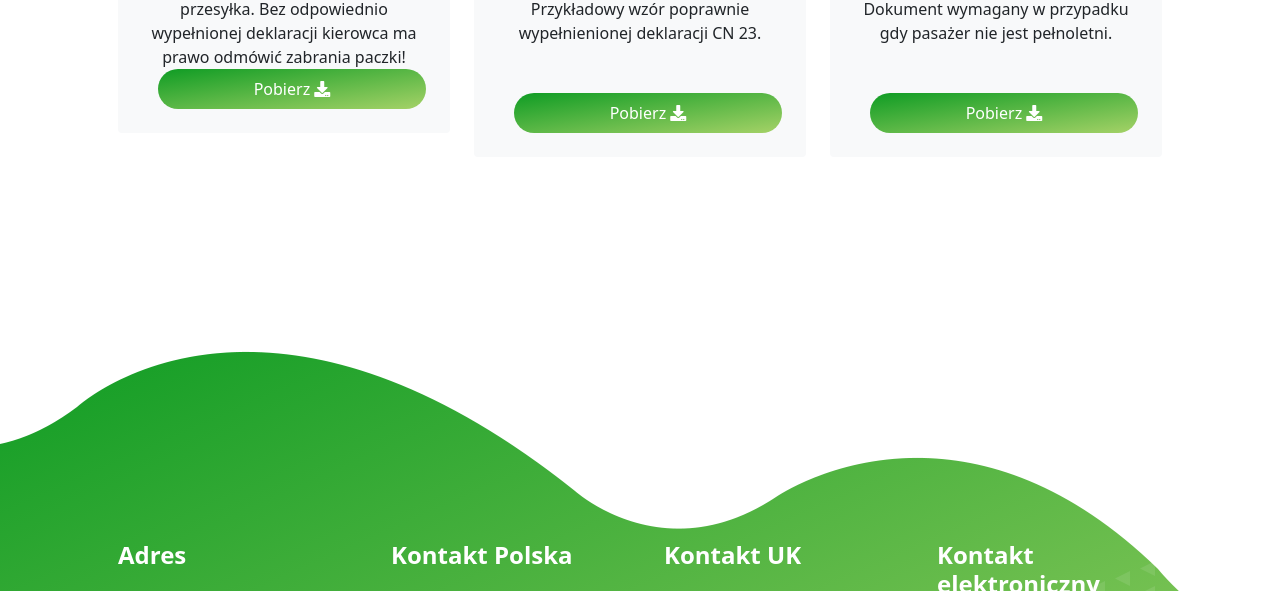
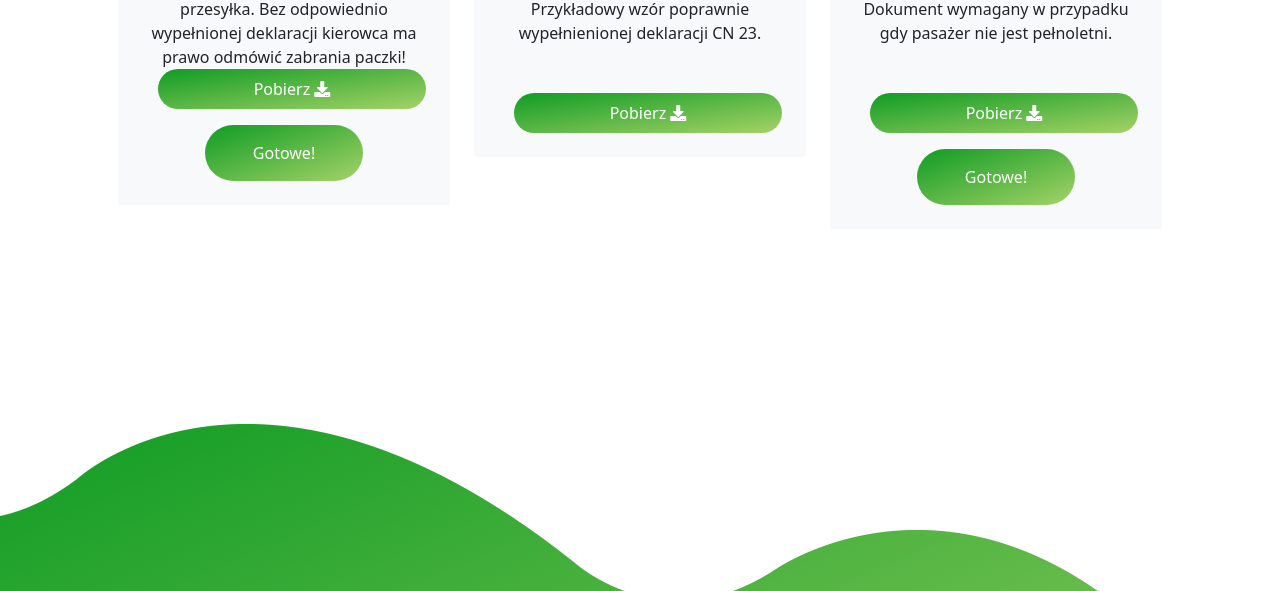
Before and after one commit to DamianUrbaniak/gremlins-web, a plain HTML site: page index.html in a window 1280 px wide. Shown: the part 2840-3431 px from the top of the page. Drawn offline with nearby package versions, Linux system fonts and the light colour scheme; files that its build step writes are made by us from their sources.

Commit message:
button visibility test

```diff
--- a/index.html
+++ b/index.html
@@ -192,6 +192,7 @@
                             <h5 class="mt-4 mb-3">Deklaracja CN 23</h5>
                             <p class="mb-0">Deklaracja którą musi posiadać każda przesyłka. Bez odpowiednio wypełnionej deklaracji kierowca ma prawo odmówić zabrania paczki!</p>
                             <a href="public/Deklaracja-cn23.pdf" class="btn btn-primary-gradient rounded-pill py-2 px-4 ms-3 d-none d-lg-block">Pobierz <i class="fa fa-download fa text-white"></i></a>
+                            <div class="btn btn-primary-gradient py-sm-3 px-4 px-sm-5 rounded-pill mt-3">Gotowe!</div>
                         </div>
                     </div>
                     <div class="col-lg-4 col-sm-6 text-center pt-4 wow fadeInUp" data-wow-delay="0.3s">
@@ -212,6 +213,7 @@
                             <h5 class="mt-4 mb-3">Oświadczenie dla osób małoletnich</h5>
                             <p class="mb-0">Dokument wymagany w przypadku gdy pasażer nie jest pełnoletni. <br><br><br></p>
                             <a href="public/Oświadczenie-osoba-małoletnia.pdf" class="btn btn-primary-gradient rounded-pill py-2 px-4 ms-3 d-none d-lg-block">Pobierz <i class="fa fa-download fa text-white"></i></a>
+                            <div class="btn btn-primary-gradient py-sm-3 px-4 px-sm-5 rounded-pill mt-3">Gotowe!</div>
                         </div>
                     </div>
                 </div>
```
